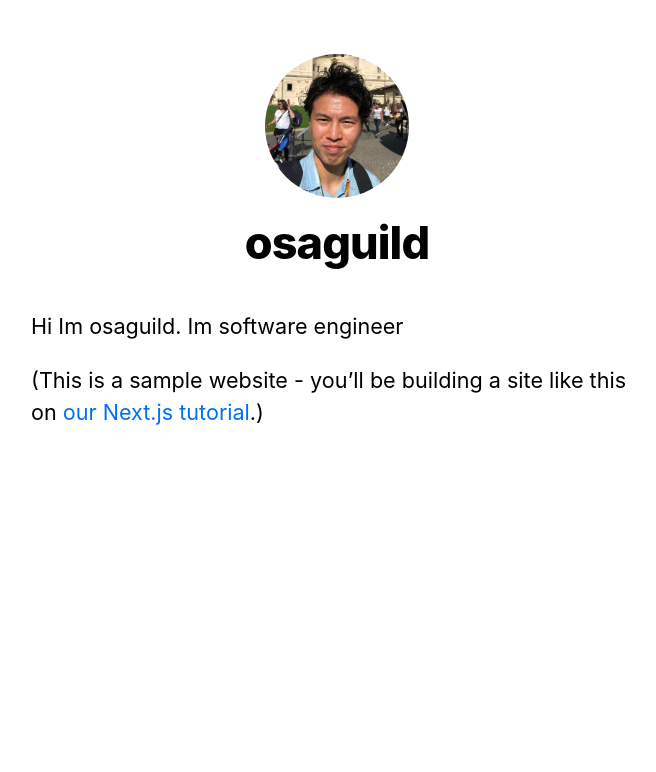
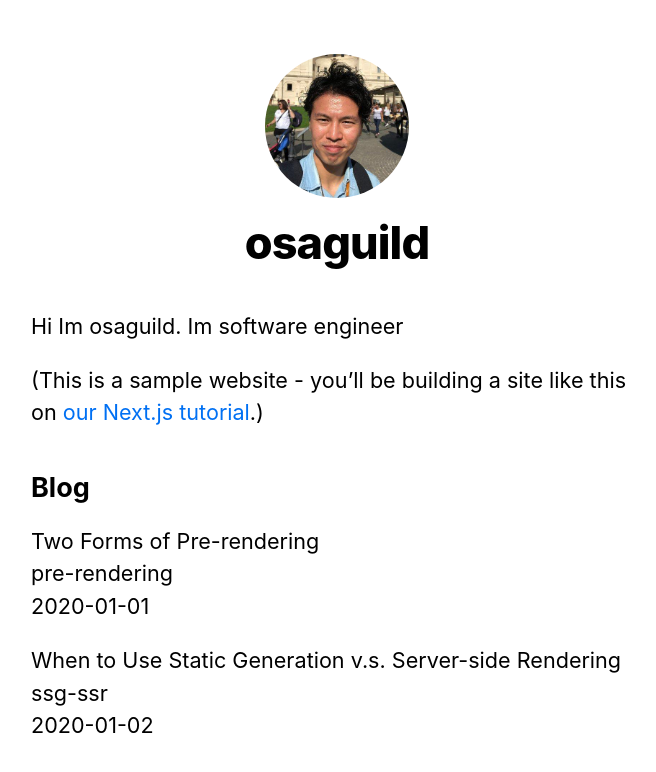
Before and after one commit to osaguild/nextjs-test, a Next.js app: page / in a window 1280 px wide. Shown: the top 772 px of the page, without its empty margins (303-959 px from the left). Built offline with nearby package versions, Linux system fonts and the light colour scheme.

Commit message:
add blog data

```diff
--- /dev/null
+++ b/lib/posts.js
@@ -0,0 +1,28 @@
+import fs from "fs";
+import path from "path";
+import matter from "gray-matter";
+
+const postsDirectory = path.join(process.cwd(), "posts");
+
+export function getSortedPostsData() {
+  const fileNames = fs.readdirSync(postsDirectory);
+  const allPostsData = fileNames.map((fileName) => {
+    const id = fileName.replace(/\.md$/, "");
+    const fullPath = path.join(postsDirectory, fileName);
+    const fileContents = fs.readFileSync(fullPath, "utf8");
+    const matterResult = matter(fileContents);
+    return {
+      id,
+      ...matterResult.data,
+    };
+  });
+  return allPostsData.sort(({ data: a }, { data: b }) => {
+    if (a < b) {
+      return 1;
+    } else if (a > b) {
+      return -1;
+    } else {
+      return 0;
+    }
+  });
+}
--- a/package.json
+++ b/package.json
@@ -6,6 +6,7 @@
     "start": "next start"
   },
   "dependencies": {
+    "gray-matter": "^4.0.3",
     "next": "latest",
     "react": "17.0.2",
     "react-dom": "17.0.2"
--- a/pages/index.js
+++ b/pages/index.js
@@ -1,8 +1,18 @@
 import Head from "next/head";
 import Layout, { siteTitle } from "../components/layout";
 import utilStyles from "../styles/utils.module.css";
+import { getSortedPostsData } from "../lib/posts";
 
-export default function Home() {
+export async function getStaticProps() {
+  const allPostsData = getSortedPostsData();
+  return {
+    props: {
+      allPostsData,
+    },
+  };
+}
+
+export default function Home({allPostsData}) {
   return (
     <Layout home>
       <Head>
@@ -14,7 +24,21 @@
           (This is a sample website - you’ll be building a site like this on{" "}
           <a href="https://nextjs.org/learn">our Next.js tutorial</a>.)
         </p>
-        </section>
+      </section>
+      <section className={`${utilStyles.headingMd} ${utilStyles.padding1px}`}>
+        <h2 className={utilStyles.headingLg}>Blog</h2>
+        <ul className={utilStyles.list}>
+          {allPostsData.map(({ id, date, title }) => (
+            <li className={utilStyles.listItem} key={id}>
+              {title}
+              <br />
+              {id}
+              <br />
+              {date}
+            </li>
+          ))}
+        </ul>
+      </section>
     </Layout>
-  )
+  );
 }
--- /dev/null
+++ b/posts/pre-rendering.md
@@ -0,0 +1,11 @@
+---
+title: 'Two Forms of Pre-rendering'
+date: '2020-01-01'
+---
+
+Next.js has two forms of pre-rendering: **Static Generation** and **Server-side Rendering**. The difference is in **when** it generates the HTML for a page.
+
+- **Static Generation** is the pre-rendering method that generates the HTML at **build time**. The pre-rendered HTML is then _reused_ on each request.
+- **Server-side Rendering** is the pre-rendering method that generates the HTML on **each request**.
+
+Importantly, Next.js lets you **choose** which pre-rendering form to use for each page. You can create a "hybrid" Next.js app by using Static Generation for most pages and using Server-side Rendering for others.
--- /dev/null
+++ b/posts/ssg-ssr.md
@@ -0,0 +1,19 @@
+---
+title: 'When to Use Static Generation v.s. Server-side Rendering'
+date: '2020-01-02'
+---
+
+We recommend using **Static Generation** (with and without data) whenever possible because your page can be built once and served by CDN, which makes it much faster than having a server render the page on every request.
+
+You can use Static Generation for many types of pages, including:
+
+- Marketing pages
+- Blog posts
+- E-commerce product listings
+- Help and documentation
+
+You should ask yourself: "Can I pre-render this page **ahead** of a user's request?" If the answer is yes, then you should choose Static Generation.
+
+On the other hand, Static Generation is **not** a good idea if you cannot pre-render a page ahead of a user's request. Maybe your page shows frequently updated data, and the page content changes on every request.
+
+In that case, you can use **Server-Side Rendering**. It will be slower, but the pre-rendered page will always be up-to-date. Or you can skip pre-rendering and use client-side JavaScript to populate data.
```
Also changed, not shown: 1 other file (tests, documents, lock files or other folders).
